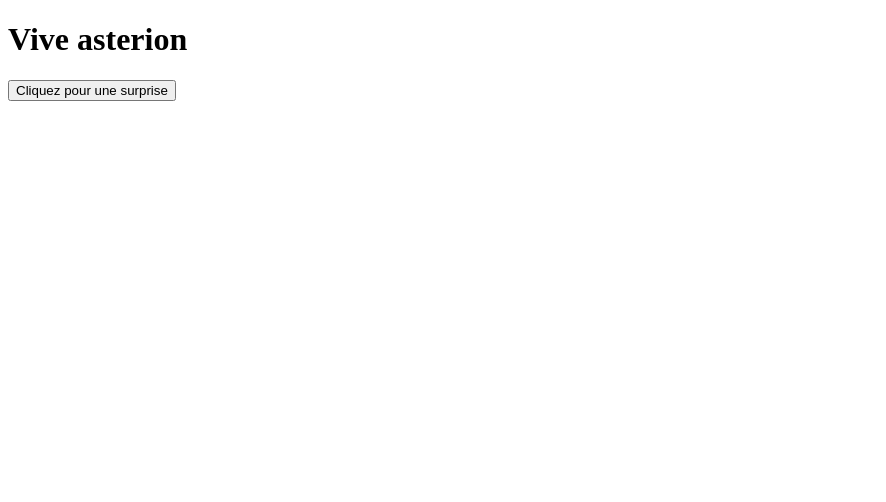
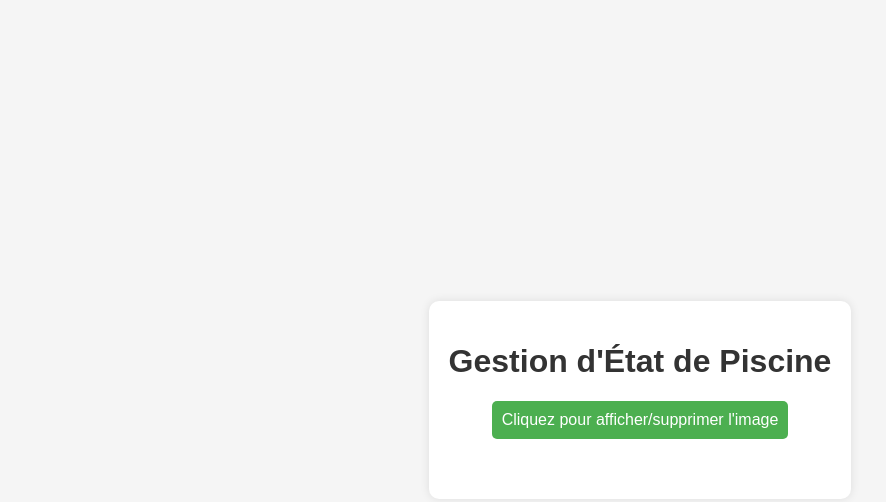
Before and after one commit to Projet-Piscine-2024/Application, a plain HTML site: page index.html in a window 1280 px wide. Shown: the whole page, without its empty margins (0-886 px from the left). Drawn offline with Linux system fonts and the light colour scheme.

Commit message:
Ajout css
Ajout d'un fichier css pour arranger la mise en page.

```diff
--- a/css/style.css
+++ b/css/style.css
@@ -0,0 +1,50 @@
+/* style.css */
+
+body {
+    font-family: 'Arial', sans-serif;
+    background-color: #f5f5f5;
+    margin: 0;
+    padding: 0;
+    display: flex;
+    align-items: center;
+    justify-content: center;
+    height: 100vh;
+}
+
+#container {
+    text-align: center;
+    background-color: #fff;
+    padding: 20px;
+    border-radius: 10px;
+    box-shadow: 0 0 10px rgba(0, 0, 0, 0.1);
+}
+
+h1 {
+    color: #333;
+}
+
+button {
+    padding: 10px;
+    font-size: 16px;
+    cursor: pointer;
+    background-color: #4caf50;
+    color: #fff;
+    border: none;
+    border-radius: 5px;
+    margin-bottom: 20px;
+}
+
+button:hover {
+    background-color: #45a049;
+}
+
+#conteneurImage {
+    margin-top: 20px;
+    text-align: center;
+}
+
+#imageAffichee {
+    max-width: 100%;
+    border-radius: 5px;
+    box-shadow: 0 0 5px rgba(0, 0, 0, 0.2);
+}
--- a/index.html
+++ b/index.html
@@ -5,17 +5,20 @@
 <head>
     <meta charset="UTF-8">
     <meta name="viewport" content="width=device-width, initial-scale=1.0">
-    <title>Piscine</title>
+    <title>Gestion d'État de Piscine</title>
+    <link rel="stylesheet" href="css/style.css"> <!-- Lien vers le fichier CSS -->
 </head>
 <body>
 
-    <h1>Vive asterion</h1>
+    <div id="container">
+        <h1>Gestion d'État de Piscine</h1>
 
-    <button id="monBouton">Cliquez pour une surprise</button>
+        <button id="monBouton">Cliquez pour afficher/supprimer l'image</button>
 
-    <div id="conteneurImage">
-        <!-- Ici, l'image sera ajoutée/détruite dynamiquement -->
-        <img id="imageAffichee" src="assets/asterion.png" alt="Image" style="display: none;">
+        <div id="conteneurImage">
+            <!-- Ici, l'image sera ajoutée/détruite dynamiquement -->
+            <img id="imageAffichee" src="assets/asterion.png" alt="Image" style="display: none;">
+        </div>
     </div>
 
     <script src="js/main.js"></script>
```
